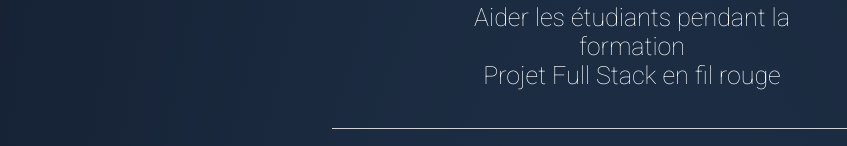
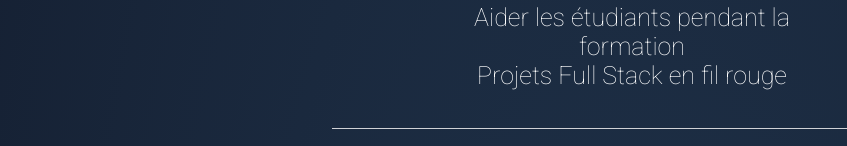
Before and after one commit to guilhemcv/portfolio, a React (Create React App) app: page /cv in a window 1280 px wide. Shown: the part 806-952 px from the top of the page, without its empty margins (8-855 px from the left). Built offline with nearby package versions, Linux system fonts and the light colour scheme.

Commit message:
correction data stage

```diff
--- a/src/data/datacv.js
+++ b/src/data/datacv.js
@@ -12,7 +12,7 @@ const DataCv = [
     logo: logowild,
     li1: 'Assister le formateur sur les cours',
     li2: 'Aider les étudiants pendant la formation',
-    li3: 'Projet Full Stack en fil rouge',
+    li3: 'Projets Full Stack en fil rouge',
     color : "#F47173"
   },
   {
```
